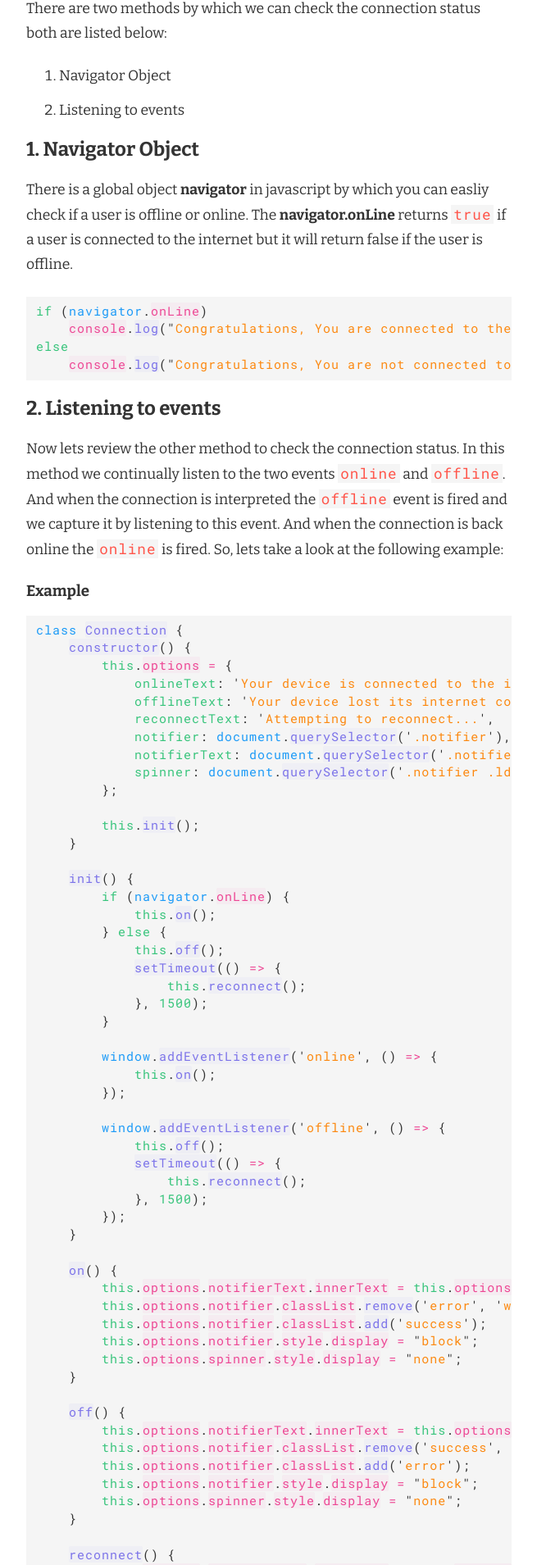
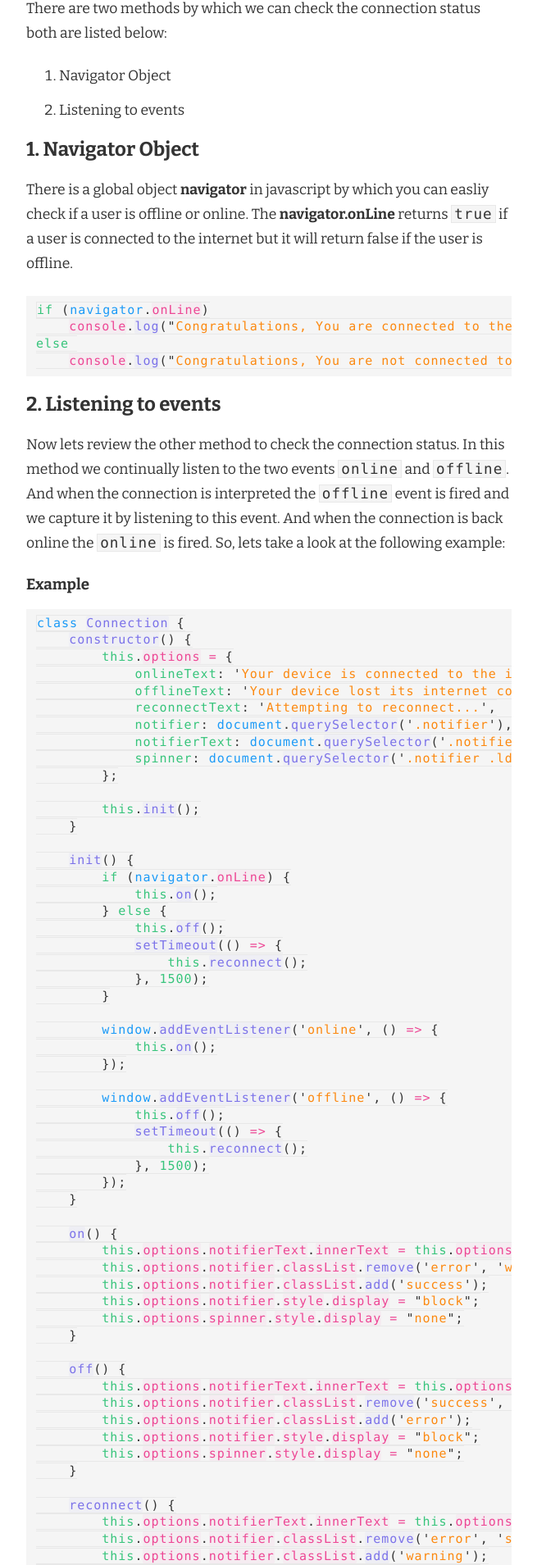
Before and after one commit to ziishaned/ziishaned.github.io, a Jekyll site: the page built from blog/_posts/2018-01-15-online-and offline-events-in-javascript.md, in a window 1280 px wide. Shown: the part 572-2481 px from the top of the page at 82% size, without its empty margins (312-967 px from the left). Built offline with Jekyll 4.4.1, drawn with Linux system fonts in a browser that asks for light colours; comment, search, counter and statistics services are not loaded.

Commit message:
Remove roboto mongo from google fonts

```diff
--- a/_includes/head.html
+++ b/_includes/head.html
@@ -8,7 +8,7 @@
 
   <title>{% if page.title %}{{ page.title }} – {% endif %}{{ site.title }}</title>
 
-  <link rel="stylesheet" href="https://fonts.googleapis.com/css?family=Bitter:400,400i,700|Roboto+Mono:400,300">
+  <link rel="stylesheet" href="https://fonts.googleapis.com/css?family=Bitter:400,400i,700">
   <link rel="stylesheet" href="{{ site.baseurl }}/css/normalize.css">
   <link rel="stylesheet" href="{{ site.baseurl }}/css/styles.css">
 </head>
--- a/_sass/_code.scss
+++ b/_sass/_code.scss
@@ -11,7 +11,7 @@
 code {
   font-size: 15px;
   background-color: $background;
-  color: $red;
+  border: 1px solid $gray-light;
   font-family: $mono;
   letter-spacing: 1px;
 }
--- a/_sass/_variables.scss
+++ b/_sass/_variables.scss
@@ -1,7 +1,7 @@
 // fonts
 $sans: 'Bitter', -apple-system, Helvetica, Arial, sans-serif;
 $serif: 'Bitter', -apple-system, BlinkMacSystemFont, "Segoe UI", Roboto, Oxygen-Sans, Ubuntu, Cantarell, "Helvetica Neue", sans-serif;
-$mono: 'Roboto Mono', monospace;
+$mono: Monaco, Menlo, Consolas, "Courier New", monospace;
 
 // colors
 $white: #fff;
```
